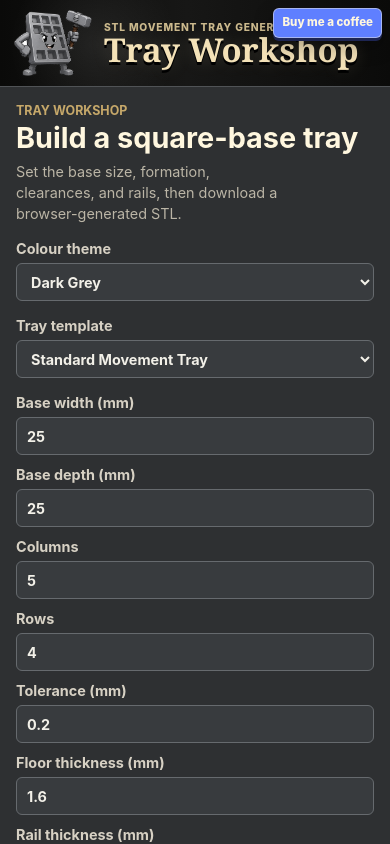
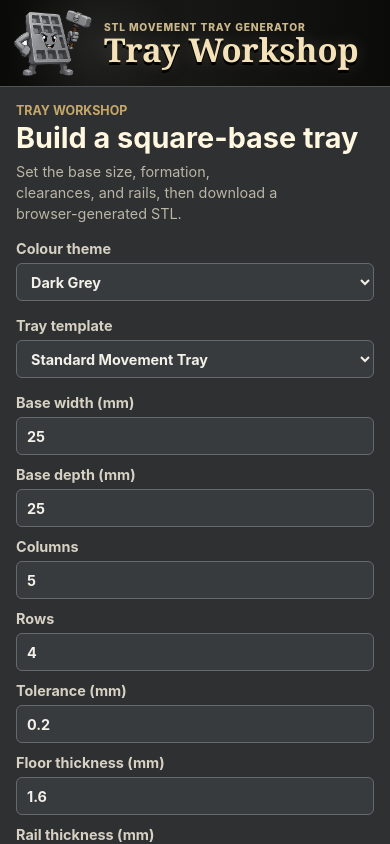
Before and after one commit to greyplasticmodelling/tray-workshop, a React (Vite) app: page / in a window 390 px wide. Shown: the top 844 px of the page. Built offline with nearby package versions, Linux system fonts and the light colour scheme.

Commit message:
Use Buy Me a Coffee dragon button script

```diff
--- a/src/App.tsx
+++ b/src/App.tsx
@@ -1,4 +1,4 @@
-import { useEffect, useMemo, useState } from 'react';
+import { useEffect, useMemo, useRef, useState } from 'react';
 import { DimensionsPanel } from './components/DimensionsPanel';
 import { TrayControls } from './components/TrayControls';
 import { TrayPreviewSvg } from './components/TrayPreviewSvg';
@@ -47,6 +47,40 @@ const defaultSettingsByTemplate: Record<TrayTemplate, TraySettings> = {
 };
 
 const savedTraysStorageKey = 'tray-workshop.saved-trays.v1';
+
+function SupportButton() {
+  const containerRef = useRef<HTMLDivElement>(null);
+
+  useEffect(() => {
+    const container = containerRef.current;
+
+    if (!container) {
+      return;
+    }
+
+    container.replaceChildren();
+
+    const script = document.createElement('script');
+    script.type = 'text/javascript';
+    script.src = 'https://cdnjs.buymeacoffee.com/1.0.0/button.prod.min.js';
+    script.dataset.name = 'bmc-button';
+    script.dataset.slug = 'greyplasticmodelling';
+    script.dataset.color = '#110836';
+    script.dataset.emoji = '🐲';
+    script.dataset.font = 'Lato';
+    script.dataset.text = 'Buy me a dragon';
+    script.dataset.outlineColor = '#ffffff';
+    script.dataset.fontColor = '#ffffff';
+    script.dataset.coffeeColor = '#FFDD00';
+    container.appendChild(script);
+
+    return () => {
+      container.replaceChildren();
+    };
+  }, []);
+
+  return <div className="support-button-slot" ref={containerRef} aria-label="Support Tray Workshop" />;
+}
 
 function readSavedTrays(): SavedTray[] {
   try {
@@ -139,15 +173,7 @@ export default function App() {
             <strong>Tray Workshop</strong>
           </div>
         </div>
-        <a
-          className="support-button"
-          href="https://www.buymeacoffee.com/greyplasticmodelling"
-          target="_blank"
-          rel="noreferrer"
-          title="Support Tray Workshop on Buy Me a Coffee."
-        >
-          Buy me a coffee
-        </a>
+        <SupportButton />
       </header>
 
       <main className="app-main">
--- a/src/styles.css
+++ b/src/styles.css
@@ -209,35 +209,29 @@ select {
   text-shadow: 0 3px 0 #000000, 0 0 18px rgba(244, 226, 184, 0.18);
 }
 
-.support-button {
+.support-button-slot {
   position: absolute;
   top: 16px;
   right: 18px;
-  min-height: 36px;
+  min-width: 178px;
+  min-height: 44px;
   display: inline-flex;
   align-items: center;
   justify-content: center;
-  border: 1px solid rgba(255, 247, 223, 0.45);
-  border-radius: 6px;
-  padding: 8px 12px;
-  color: #fff7df;
-  background: #5f7fff;
-  box-shadow: 0 3px 0 #1d2552, 0 8px 20px rgba(0, 0, 0, 0.32);
-  font-size: 0.86rem;
-  font-weight: 850;
-  line-height: 1;
-  text-decoration: none;
-  white-space: nowrap;
+  z-index: 2;
 }
 
-.support-button:hover,
-.support-button:focus-visible {
-  background: #7790ff;
+.support-button-slot > * {
+  max-width: 100%;
 }
 
-.support-button:focus-visible {
-  outline: 3px solid rgba(255, 247, 223, 0.38);
-  outline-offset: 3px;
+.support-button-slot .bmc-btn,
+.support-button-slot a[href*='buymeacoffee'] {
+  min-height: 38px !important;
+  border-radius: 6px !important;
+  box-shadow: 0 3px 0 #05020f, 0 8px 20px rgba(0, 0, 0, 0.32) !important;
+  font-size: 0.88rem !important;
+  white-space: nowrap !important;
 }
 
 .app-main {
@@ -716,12 +710,13 @@ footer {
     font-size: 2.05rem;
   }
 
-  .support-button {
+  .support-button-slot {
     top: 8px;
     right: 8px;
-    min-height: 30px;
-    padding: 6px 8px;
-    font-size: 0.72rem;
+    min-width: 138px;
+    min-height: 34px;
+    transform: scale(0.82);
+    transform-origin: top right;
   }
 
   .controls,
```
